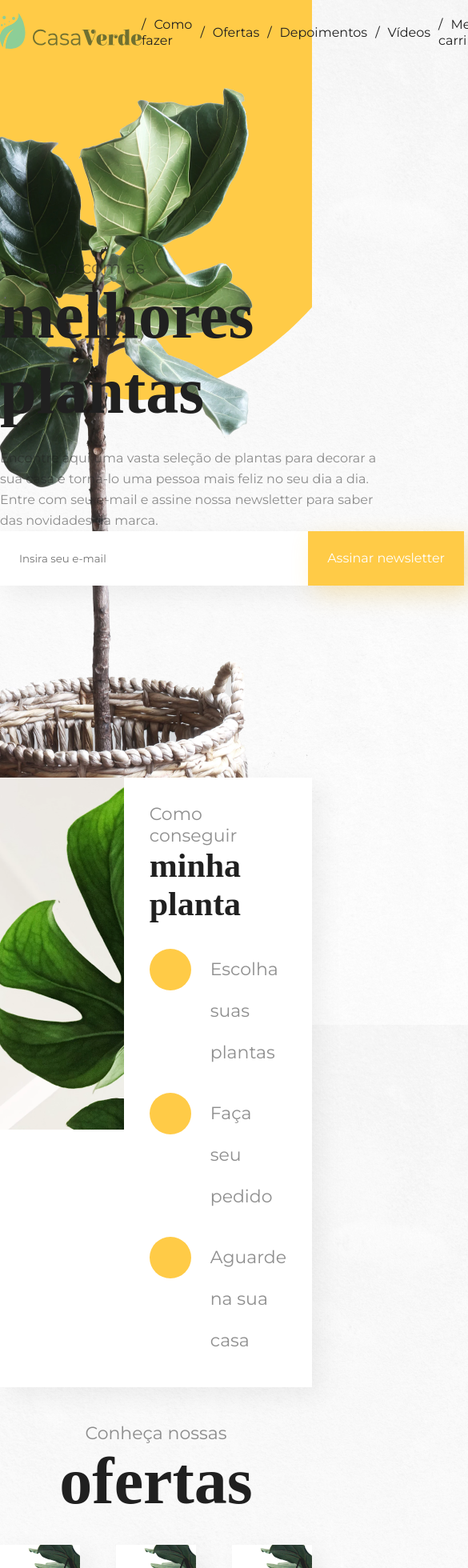
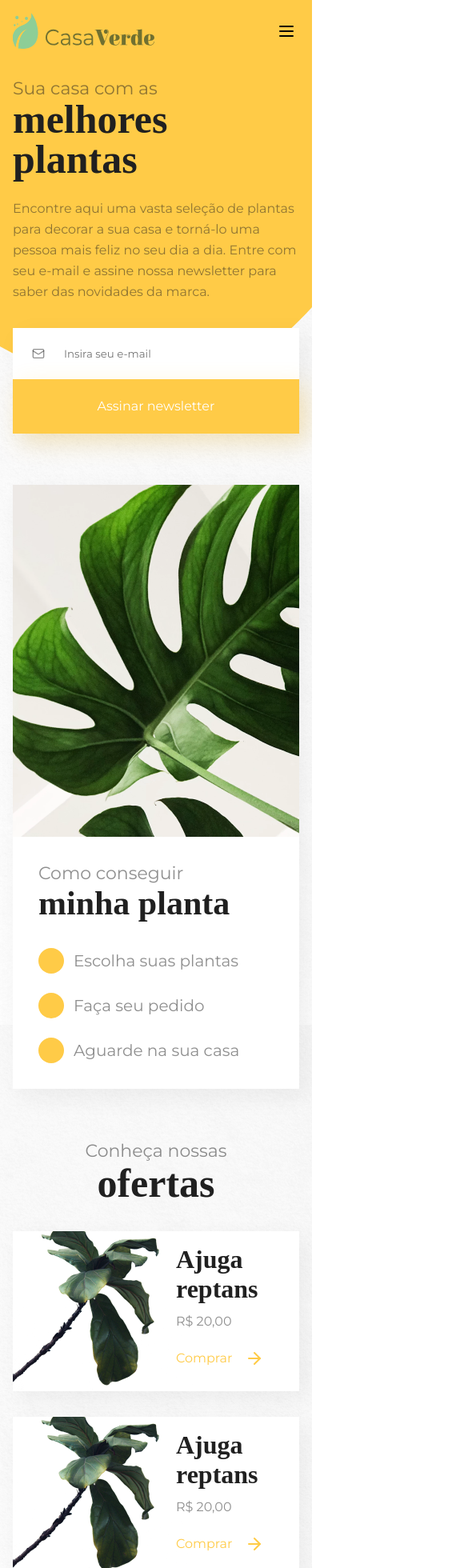
Before and after one commit to leandro-parice/7-days-of-code-react, a React (Vite) app: page / in a window 390 px wide. Shown: the top 1960 px of the page at 80% size, 585 px wide, since content can reach past the window. Built offline with nearby package versions, Linux system fonts and the light colour scheme; a web font is replaced by a local one.

Commit message:
versao responsiva

```diff
--- a/src/App.jsx
+++ b/src/App.jsx
@@ -1,3 +1,4 @@
+import { ArrowRightIcon, MailIcon, MenuIcon } from "lucide-react";
 import logo from "./assets/casa-verde-logo.svg";
 import plant1 from "./assets/plant-1.png";
 import plant2 from "./assets/plant-2.png";
@@ -10,6 +11,9 @@ const App = () => {
           <img src={logo} />
         </a>
         <nav>
+          <button>
+            <MenuIcon />
+          </button>
           <ul>
             <li>
               <a href="#">Como fazer</a>
@@ -43,7 +47,10 @@ const App = () => {
             novidades da marca.
           </p>
           <form action="#">
-            <input type="text" placeholder="Insira seu e-mail" />
+            <div className="icon">
+              <MailIcon size={16} />
+            </div>
+            <input type="email" required placeholder="Insira seu e-mail" />
             <button>Assinar newsletter</button>
           </form>
         </div>
@@ -79,7 +86,9 @@ const App = () => {
             <div className="content">
               <div className="title">Ajuga reptans</div>
               <div className="price">R$ 20,00</div>
-              <a href="#">Comprar</a>
+              <a href="#">
+                Comprar <ArrowRightIcon />
+              </a>
             </div>
           </div>
           <div className="offer">
@@ -89,7 +98,9 @@ const App = () => {
             <div className="content">
               <div className="title">Ajuga reptans</div>
               <div className="price">R$ 20,00</div>
-              <a href="#">Comprar</a>
+              <a href="#">
+                Comprar <ArrowRightIcon />
+              </a>
             </div>
           </div>
           <div className="offer">
@@ -99,7 +110,9 @@ const App = () => {
             <div className="content">
               <div className="title">Ajuga reptans</div>
               <div className="price">R$ 20,00</div>
-              <a href="#">Comprar</a>
+              <a href="#">
+                Comprar <ArrowRightIcon />
+              </a>
             </div>
           </div>
           <div className="offer">
@@ -109,7 +122,9 @@ const App = () => {
             <div className="content">
               <div className="title">Ajuga reptans</div>
               <div className="price">R$ 20,00</div>
-              <a href="#">Comprar</a>
+              <a href="#">
+                Comprar <ArrowRightIcon />
+              </a>
             </div>
           </div>
           <div className="offer">
@@ -119,7 +134,9 @@ const App = () => {
             <div className="content">
               <div className="title">Ajuga reptans</div>
               <div className="price">R$ 20,00</div>
-              <a href="#">Comprar</a>
+              <a href="#">
+                Comprar <ArrowRightIcon />
+              </a>
             </div>
           </div>
           <div className="offer">
@@ -129,7 +146,9 @@ const App = () => {
             <div className="content">
               <div className="title">Ajuga reptans</div>
               <div className="price">R$ 20,00</div>
-              <a href="#">Comprar</a>
+              <a href="#">
+                Comprar <ArrowRightIcon />
+              </a>
             </div>
           </div>
         </div>
--- a/src/index.scss
+++ b/src/index.scss
@@ -28,6 +28,10 @@ body {
   max-width: 1200px;
   margin: 0 auto;
 
+  @media only screen and (max-width: 768px) {
+    padding: 16px;
+  }
+
   header {
     display: flex;
     justify-content: space-between;
@@ -36,8 +40,31 @@ body {
     z-index: 2000;
     padding: 16px 0;
 
+    @media only screen and (max-width: 768px) {
+      padding: 0;
+      margin-bottom: 32px;
+    }
+
     nav {
+      button {
+        display: none;
+
+        @media only screen and (max-width: 768px) {
+          width: 32px;
+          height: 32px;
+          display: block;
+          background: none;
+          cursor: pointer;
+          outline: none;
+          border: none;
+        }
+      }
+
       ul {
+        @media only screen and (max-width: 768px) {
+          display: none;
+        }
+
         list-style: none;
         display: flex;
         justify-content: center;
@@ -46,12 +73,20 @@ body {
         font-size: 16px;
         line-height: 20px;
         font-size: 16px;
-        gap: 10px;
+        gap: 16px;
 
         li {
           &::before {
             content: "/";
-            margin-right: 10px;
+            margin-right: 16px;
+          }
+
+          &:first-child::before {
+            display: none;
+          }
+
+          a:hover {
+            text-decoration: underline;
           }
         }
       }
@@ -68,6 +103,12 @@ body {
     align-items: center;
     background: url("./assets/plant-3.png") right bottom no-repeat;
 
+    @media only screen and (max-width: 768px) {
+      background: none;
+      padding: 0;
+      margin-bottom: 64px;
+    }
+
     h1 {
       font-size: 22px;
       line-height: 27px;
@@ -80,6 +121,11 @@ body {
         line-height: 94px;
         color: #202020;
         font-weight: 900;
+
+        @media only screen and (max-width: 768px) {
+          font-size: 50px;
+          line-height: 50px;
+        }
       }
     }
 
@@ -89,6 +135,10 @@ body {
       color: rgba(#202020, 0.5);
       width: 100%;
       max-width: 480px;
+
+      @media only screen and (max-width: 768px) {
+        margin-bottom: 32px;
+      }
     }
 
     form {
@@ -98,11 +148,30 @@ body {
       display: flex;
       justify-content: flex-start;
       align-items: stretch;
+      gap: 24px;
+
+      @media only screen and (max-width: 768px) {
+        gap: 0;
+        width: 100%;
+        flex-wrap: wrap;
+      }
+
+      .icon {
+        color: rgba(#202020, 0.5);
+        display: flex;
+        justify-content: center;
+        align-items: center;
+        padding-left: 24px;
+      }
 
       input {
         flex-grow: 1;
+        outline: none;
         border: none;
-        padding: 24px;
+
+        @media only screen and (max-width: 768px) {
+          padding: 24px;
+        }
       }
 
       button {
@@ -118,6 +187,10 @@ body {
         cursor: pointer;
         border: none;
         outline: none;
+
+        @media only screen and (max-width: 768px) {
+          width: 100%;
+        }
       }
     }
   }
@@ -135,17 +208,26 @@ body {
     background: #ffffff;
     box-shadow: 10px 10px 30px rgba(0, 0, 0, 0.06);
 
+    @media only screen and (max-width: 768px) {
+      margin-bottom: 64px;
+    }
+
     .content {
       display: flex;
       justify-content: space-between;
       align-items: stretch;
       width: 100%;
+      display: block;
 
       .image {
         width: 545px;
         height: 440px;
         display: block;
         overflow: hidden;
+
+        @media only screen and (max-width: 768px) {
+          width: 100%;
+        }
 
         img {
           object-fit: cover;
@@ -189,6 +271,12 @@ body {
             font-size: 22px;
             line-height: 52px;
 
+            @media only screen and (max-width: 768px) {
+              line-height: 32px;
+              padding-left: 44px;
+              font-size: 20px;
+            }
+
             &:before {
               content: "";
               background-color: #ffcb47;
@@ -199,6 +287,11 @@ body {
               position: absolute;
               left: 0;
               top: 0;
+
+              @media only screen and (max-width: 768px) {
+                width: 32px;
+                height: 32px;
+              }
             }
           }
         }
@@ -208,6 +301,10 @@ body {
 
   .section-3 {
     margin-bottom: 64px;
+
+    @media only screen and (max-width: 768px) {
+      margin-bottom: 32px;
+    }
 
     h2 {
       font-size: 22px;
@@ -222,6 +319,11 @@ body {
         font-weight: 900;
         font-size: 82px;
         line-height: 94px;
+
+        @media only screen and (max-width: 768px) {
+          font-size: 50px;
+          line-height: 55px;
+        }
       }
     }
 
@@ -235,6 +337,10 @@ body {
       margin: 0 auto;
       gap: 30px;
 
+      @media only screen and (max-width: 768px) {
+        display: block;
+      }
+
       .offer {
         width: calc(33.33% - 30px);
         height: 200px;
@@ -244,6 +350,11 @@ body {
         justify-content: space-between;
         align-items: center;
         overflow: hidden;
+
+        @media only screen and (max-width: 768px) {
+          width: 100%;
+          margin-bottom: 32px;
+        }
 
         .image {
           width: 50%;
@@ -275,9 +386,12 @@ body {
           a {
             font-size: 16px;
             line-height: 20px;
-            display: block;
             color: #ffcb47;
             padding: 12px 0;
+            display: flex;
+            justify-content: space-between;
+            align-items: center;
+            gap: 16px;
           }
         }
       }
```
Also changed, not shown: 1 other file (tests, documents, lock files or other folders).
